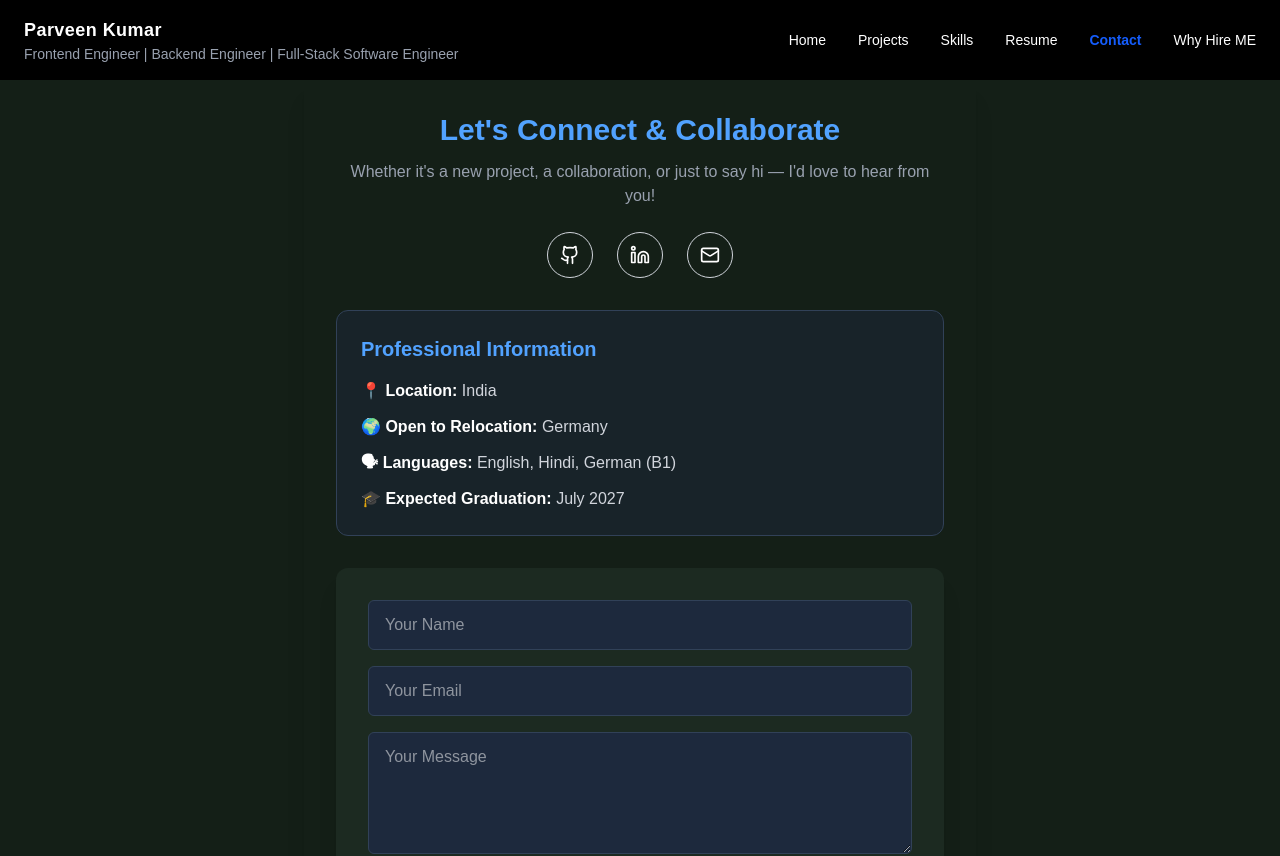
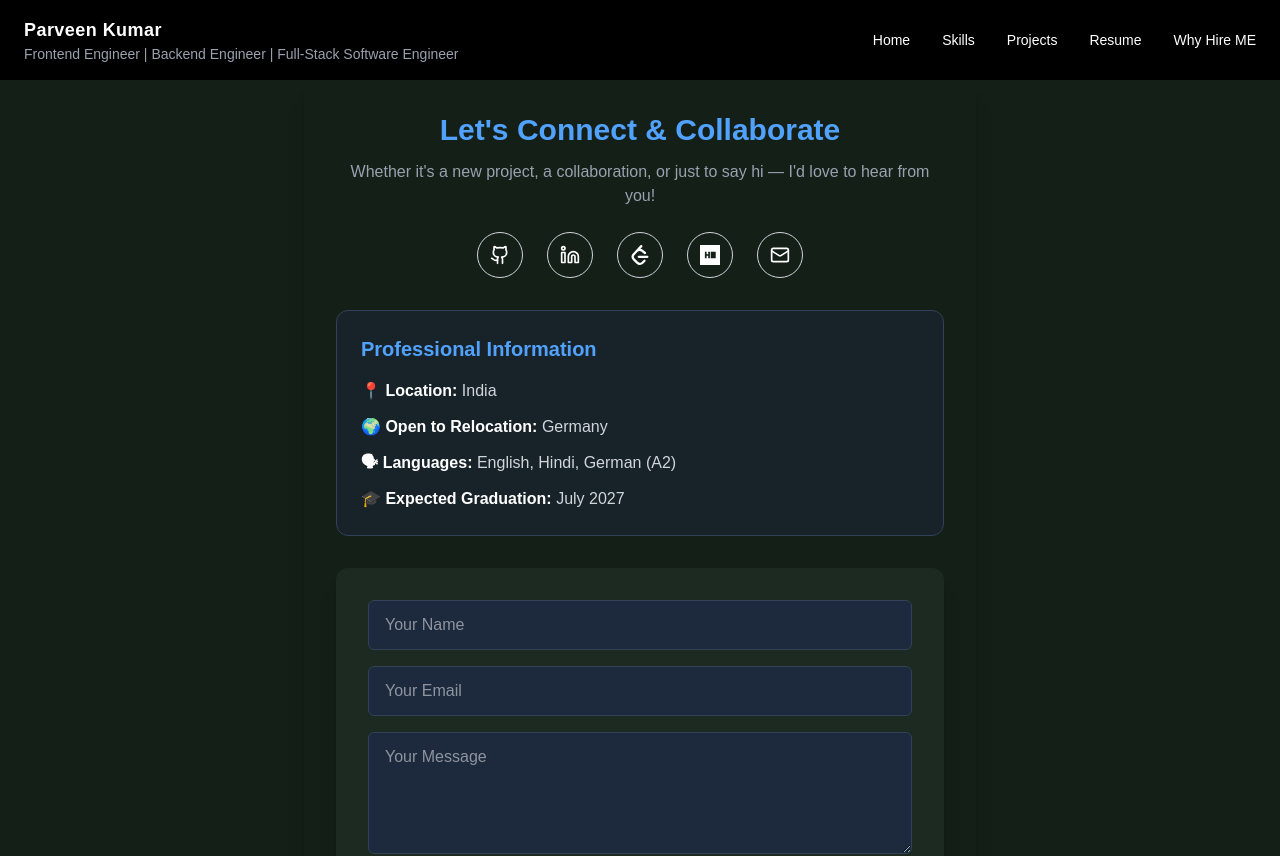
Before and after one commit to Parveen-collab/my-portfolio, a Next.js app: page /contact in a window 1280 px wide. Shown: the top 856 px of the page. Built offline with nearby package versions, Linux system fonts and the light colour scheme.

Commit message:
feat: add LeetCode and HackerRank social profile links, Updated German Level

```diff
--- a/src/components/Contact.tsx
+++ b/src/components/Contact.tsx
@@ -42,7 +42,7 @@ const Contact = () => {
 
             <p>
               <span className="font-semibold text-white">🗣 Languages:</span>{" "}
-              English, Hindi, German (B1)
+              English, Hindi, German (A2)
             </p>
 
             <p>
--- a/src/components/Navbar.tsx
+++ b/src/components/Navbar.tsx
@@ -11,10 +11,10 @@ const Navbar = () => {
 
   const navLinks = [
     { name: "Home", path: "/" },
+    { name: "Skills", path: "/skills" },
     { name: "Projects", path: "/projects" },
-    { name: "Skills", path: "/skills" },
     { name: "Resume", path: "/resume" },
-    { name: "Contact", path: "/contact" },
+    // { name: "Contact", path: "/contact" },
     { name: "Why Hire ME", path: "/why-hire-me" },
   ]
 
@@ -44,11 +44,10 @@ const Navbar = () => {
               <li key={link.path}>
                 <Link
                   href={link.path}
-                  className={`transition-colors ${
-                    isActive
+                  className={`transition-colors ${isActive
                       ? "text-blue-600 font-semibold"
                       : "hover:text-blue-600"
-                  }`}
+                    }`}
                 >
                   {link.name}
                 </Link>
@@ -83,11 +82,10 @@ const Navbar = () => {
                   <Link
                     href={link.path}
                     onClick={() => setIsOpen(false)}
-                    className={`text-lg ${
-                      isActive
+                    className={`text-lg ${isActive
                         ? "text-blue-600 font-semibold"
                         : "hover:text-blue-600"
-                    }`}
+                      }`}
                   >
                     {link.name}
                   </Link>
--- a/src/components/Resume.tsx
+++ b/src/components/Resume.tsx
@@ -121,7 +121,7 @@ const Resume = () => {
                 Developed REST APIs, Authentication Systems &
                 Database Architectures
               </li>
-              <li>German A1-A2 (Learning B1)</li>
+              <li>German (A2)</li>
             </ul>
           </div>
         </div>
--- a/src/components/SocialProfileLinks.tsx
+++ b/src/components/SocialProfileLinks.tsx
@@ -1,33 +1,13 @@
-// import React from 'react'
+'use client'
 
-// const SocialProfileLinks = () => {
-//     return (
-//         <div className='flex flex-col'>
-//             <div className='flex items-center justify-center'>
-//                 <h1>Connect</h1>
-//             </div>
-//             <div className='flex flex-col md:flex-row'>
-//                 <div>Github Icon</div>
-//                 <div>LinkedIn Icon</div>
-//                 <div>Message Icon</div>
-//                 <div>WhatsApp Icon</div>
-//                 <div>Instagram Icon</div>
-//                 <div>Facebook Icon</div>
-//             </div>
-//         </div>
-//     )
-// }
-
-// export default SocialProfileLinks
-'use client'
 import React from "react";
 import Link from "next/link";
 import { Github, Linkedin, Mail } from "lucide-react";
+import { SiLeetcode, SiHackerrank } from "react-icons/si";
 
 const SocialProfileLinks = () => {
   return (
     <div className="flex flex-col gap-4">
-
       <div className="flex items-center gap-6">
 
         <Link
@@ -49,6 +29,24 @@ const SocialProfileLinks = () => {
         </Link>
 
         <Link
+          href="https://leetcode.com/u/Pakumarrveen/"
+          target="_blank"
+          className="p-3 rounded-full border border-gray-300 hover:text-[#FFA116] transition-colors"
+          aria-label="LeetCode Profile"
+        >
+          <SiLeetcode size={20} />
+        </Link>
+
+        <Link
+          href="https://www.hackerrank.com/profile/parveen_24a12re1"
+          target="_blank"
+          className="p-3 rounded-full border border-gray-300 hover:text-[#2EC866] transition-colors"
+          aria-label="HackerRank Profile"
+        >
+          <SiHackerrank size={20} />
+        </Link>
+
+        <Link
           href="mailto:pk16061999@gmail.com"
           className="p-3 rounded-full border border-gray-300 hover:text-blue-600 transition-colors"
           aria-label="Send Email"
@@ -57,7 +55,6 @@ const SocialProfileLinks = () => {
         </Link>
 
       </div>
-
     </div>
   );
 };
--- a/src/components/WhyHireMe.tsx
+++ b/src/components/WhyHireMe.tsx
@@ -33,7 +33,7 @@ const reasons = [
   },
   {
     icon: Languages,
-    title: "German Language A1-A2 (Learning B1)",
+    title: "German Language (A2)",
   },
   {
     icon: Globe,
```
Also changed, not shown: 1 other file (tests, documents, lock files or other folders).
